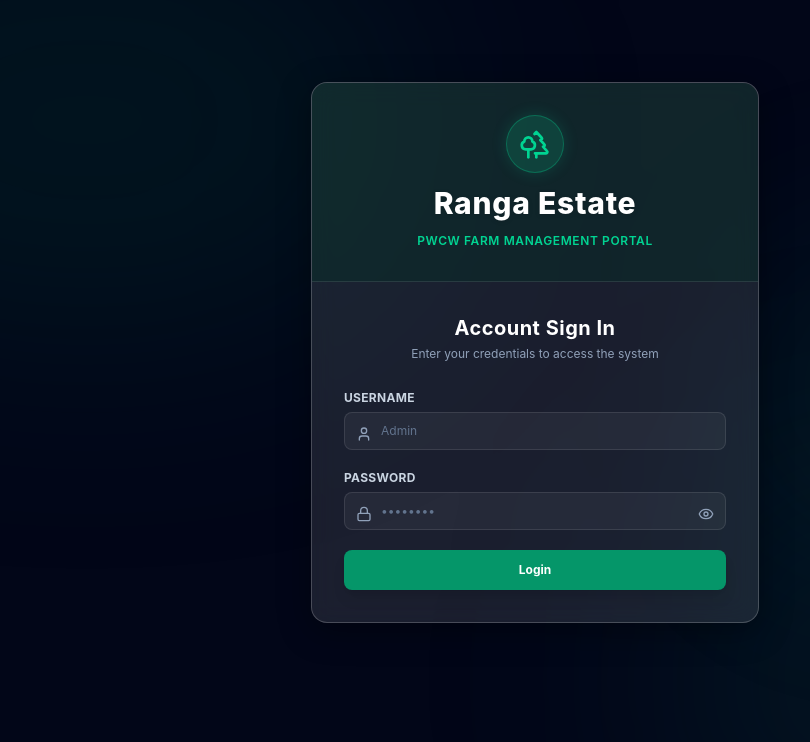
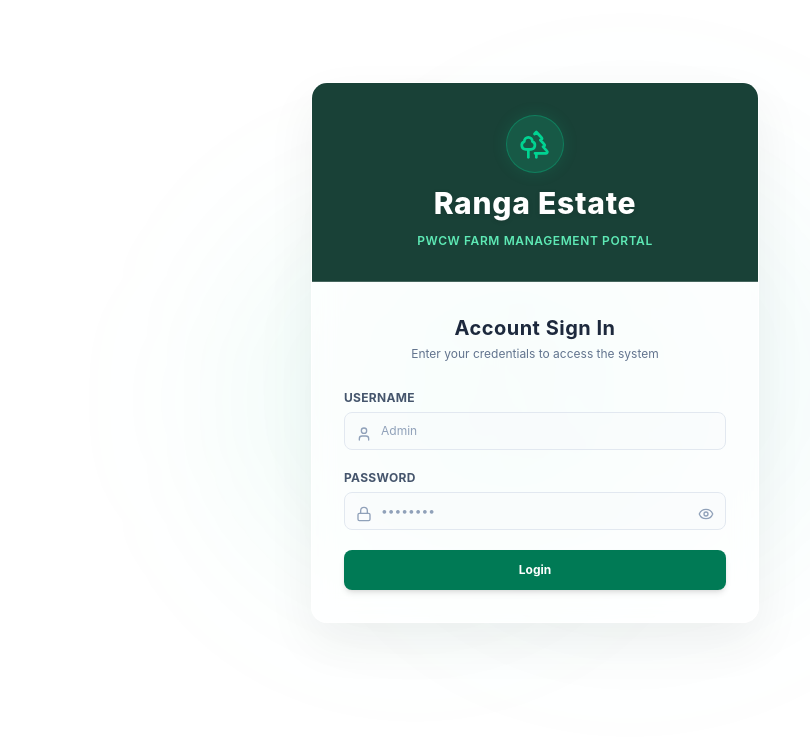
Before and after one commit to suressvar/Estate-PWCW-Project, a Next.js app: page /login in a window 1280 px wide. Shown: the top 742 px of the page, without its empty margins (105-915 px from the left). Built offline with nearby package versions, Linux system fonts and the light colour scheme.

Commit message:
feat: implement login page with form validation and authentication state management

```diff
--- a/src/app/login/page.tsx
+++ b/src/app/login/page.tsx
@@ -37,39 +37,38 @@ export default function LoginPage() {
   };
 
   return (
-    <div className="min-h-screen bg-slate-950 flex items-center justify-center p-4 pb-24 relative overflow-hidden">
-      {/* Dynamic ambient backgrounds */}
-      <div className="absolute top-[-10%] left-[-10%] w-[50%] h-[50%] bg-emerald-900/20 rounded-full blur-[120px] pointer-events-none" />
-      <div className="absolute bottom-[-10%] right-[-10%] w-[50%] h-[50%] bg-teal-900/20 rounded-full blur-[120px] pointer-events-none" />
-      <div className="absolute top-[30%] right-[10%] w-[300px] h-[300px] bg-emerald-500/10 rounded-full blur-[100px] pointer-events-none" />
+    <div className="min-h-screen bg-white flex items-center justify-center p-4 pb-24 relative overflow-hidden">
+      {/* Light subtle green/teal ambient glows to elevate glassmorphism on a white background */}
+      <div className="absolute top-1/4 left-1/4 w-[400px] h-[400px] bg-emerald-500/5 rounded-full blur-[80px] pointer-events-none" />
+      <div className="absolute bottom-1/4 right-1/4 w-[450px] h-[450px] bg-teal-500/5 rounded-full blur-[90px] pointer-events-none" />
 
-      <div className="max-w-md w-full bg-white/10 backdrop-blur-md rounded-2xl shadow-[0_8px_32px_0_rgba(0,0,0,0.37)] border border-white/20 overflow-hidden relative z-10 transition-all duration-300 hover:shadow-emerald-500/10 hover:border-white/30 transform -translate-y-2">
+      <div className="max-w-md w-full bg-white/70 backdrop-blur-md rounded-2xl shadow-[0_20px_50px_rgba(0,0,0,0.06)] border border-white/80 overflow-hidden relative z-10 transition-all duration-300 hover:shadow-[0_20px_50px_rgba(16,185,129,0.1)] hover:border-white transform -translate-y-2">
         {/* Card Header */}
-        <div className="bg-emerald-950/40 p-8 text-center space-y-3 border-b border-white/10">
-          <div className="inline-flex p-3 bg-emerald-500/20 rounded-full text-emerald-400 border border-emerald-400/30 shadow-[0_0_15px_rgba(16,185,129,0.2)]">
+        <div className="bg-emerald-950/90 p-8 text-center space-y-3 border-b border-white/20">
+          <div className="inline-flex p-3 bg-emerald-500/20 rounded-full text-emerald-400 border border-emerald-400/30 shadow-[0_0_15px_rgba(16,185,129,0.15)]">
             <Trees className="w-8 h-8" />
           </div>
           <h1 className="text-3xl font-extrabold text-white tracking-wide drop-shadow-sm">Ranga Estate</h1>
-          <p className="text-xs text-emerald-400 font-semibold tracking-wider uppercase">PWCW Farm Management Portal</p>
+          <p className="text-xs text-emerald-300 font-semibold tracking-wider uppercase">PWCW Farm Management Portal</p>
         </div>
 
         {/* Login Form */}
         <form onSubmit={handleLogin} className="p-8 space-y-5">
           <div className="text-center pb-2">
-            <h2 className="text-xl font-bold text-white tracking-wide">Account Sign In</h2>
-            <p className="text-xs text-slate-400 mt-1">Enter your credentials to access the system</p>
+            <h2 className="text-xl font-bold text-slate-800 tracking-wide">Account Sign In</h2>
+            <p className="text-xs text-slate-500 mt-1">Enter your credentials to access the system</p>
           </div>
 
           {error && (
-            <div className="p-3 bg-red-950/40 border border-red-500/30 rounded-lg text-red-300 text-xs flex items-center gap-2 backdrop-blur-xs">
-              <ShieldAlert className="w-4 h-4 text-red-400 shrink-0" />
+            <div className="p-3 bg-red-50 border border-red-200/60 rounded-lg text-red-700 text-xs flex items-center gap-2">
+              <ShieldAlert className="w-4 h-4 text-red-500 shrink-0" />
               <span>{error}</span>
             </div>
           )}
 
           {/* Username Input */}
           <div className="space-y-1.5">
-            <label className="block text-xs font-bold text-slate-300 tracking-wide uppercase">Username</label>
+            <label className="block text-xs font-bold text-slate-600 tracking-wide uppercase">Username</label>
             <div className="relative">
               <User className="w-4 h-4 text-slate-400 absolute left-3 top-3.5" />
               <input
@@ -78,15 +77,14 @@ export default function LoginPage() {
                 value={username}
                 onChange={(e) => setUsername(e.target.value)}
                 placeholder="Admin"
-                className="w-full pl-9 pr-3 py-2.5 text-xs bg-white/5 border border-white/10 rounded-lg text-white placeholder-slate-500 focus:bg-white/10 focus:border-emerald-500 focus:ring-2 focus:ring-emerald-500/20 focus:outline-none transition-all duration-200"
+                className="w-full pl-9 pr-3 py-2.5 text-xs bg-slate-50/50 border border-slate-200 rounded-lg text-slate-900 placeholder-slate-400 focus:bg-white focus:border-emerald-600 focus:ring-2 focus:ring-emerald-500/10 focus:outline-none transition-all duration-200"
               />
             </div>
           </div>
 
-
           {/* Password Input with Show/Hide Toggle */}
           <div className="space-y-1.5">
-            <label className="block text-xs font-bold text-slate-300 tracking-wide uppercase">Password</label>
+            <label className="block text-xs font-bold text-slate-600 tracking-wide uppercase">Password</label>
             <div className="relative">
               <Lock className="w-4 h-4 text-slate-400 absolute left-3 top-3.5" />
               <input
@@ -95,17 +93,17 @@ export default function LoginPage() {
                 value={password}
                 onChange={(e) => setPassword(e.target.value)}
                 placeholder="••••••••"
-                className="w-full pl-9 pr-10 py-2.5 text-xs bg-white/5 border border-white/10 rounded-lg text-white placeholder-slate-500 focus:bg-white/10 focus:border-emerald-500 focus:ring-2 focus:ring-emerald-500/20 focus:outline-none transition-all duration-200"
+                className="w-full pl-9 pr-10 py-2.5 text-xs bg-slate-50/50 border border-slate-200 rounded-lg text-slate-900 placeholder-slate-400 focus:bg-white focus:border-emerald-600 focus:ring-2 focus:ring-emerald-500/10 focus:outline-none transition-all duration-200"
               />
               <button
                 type="button"
                 id="toggle-password-visibility"
                 onClick={() => setShowPassword(!showPassword)}
-                className="absolute right-3 top-3.5 text-slate-400 hover:text-white transition-colors"
+                className="absolute right-3 top-3.5 text-slate-400 hover:text-slate-600 transition-colors"
                 title={showPassword ? "Hide password" : "Show password"}
               >
                 {showPassword ? (
-                  <EyeOff className="w-4 h-4 text-emerald-400" />
+                  <EyeOff className="w-4 h-4 text-emerald-600" />
                 ) : (
                   <Eye className="w-4 h-4 text-slate-400" />
                 )}
@@ -113,15 +111,12 @@ export default function LoginPage() {
             </div>
           </div>
 
-
-
-
           {/* Submit Button */}
           <button
             type="submit"
             id="login-submit-btn"
             disabled={isLoading}
-            className="w-full py-3 bg-emerald-600 hover:bg-emerald-500 disabled:bg-emerald-800 disabled:opacity-50 text-white font-bold text-xs rounded-lg shadow-lg hover:shadow-emerald-500/20 transition-all duration-300 flex items-center justify-center gap-2 cursor-pointer transform active:scale-[0.98]"
+            className="w-full py-3 bg-emerald-700 hover:bg-emerald-600 disabled:bg-emerald-800 disabled:opacity-50 text-white font-bold text-xs rounded-lg shadow-md hover:shadow-emerald-500/10 transition-all duration-300 flex items-center justify-center gap-2 cursor-pointer transform active:scale-[0.98]"
           >
             {isLoading ? "Authenticating..." : "Login"}
           </button>
```
